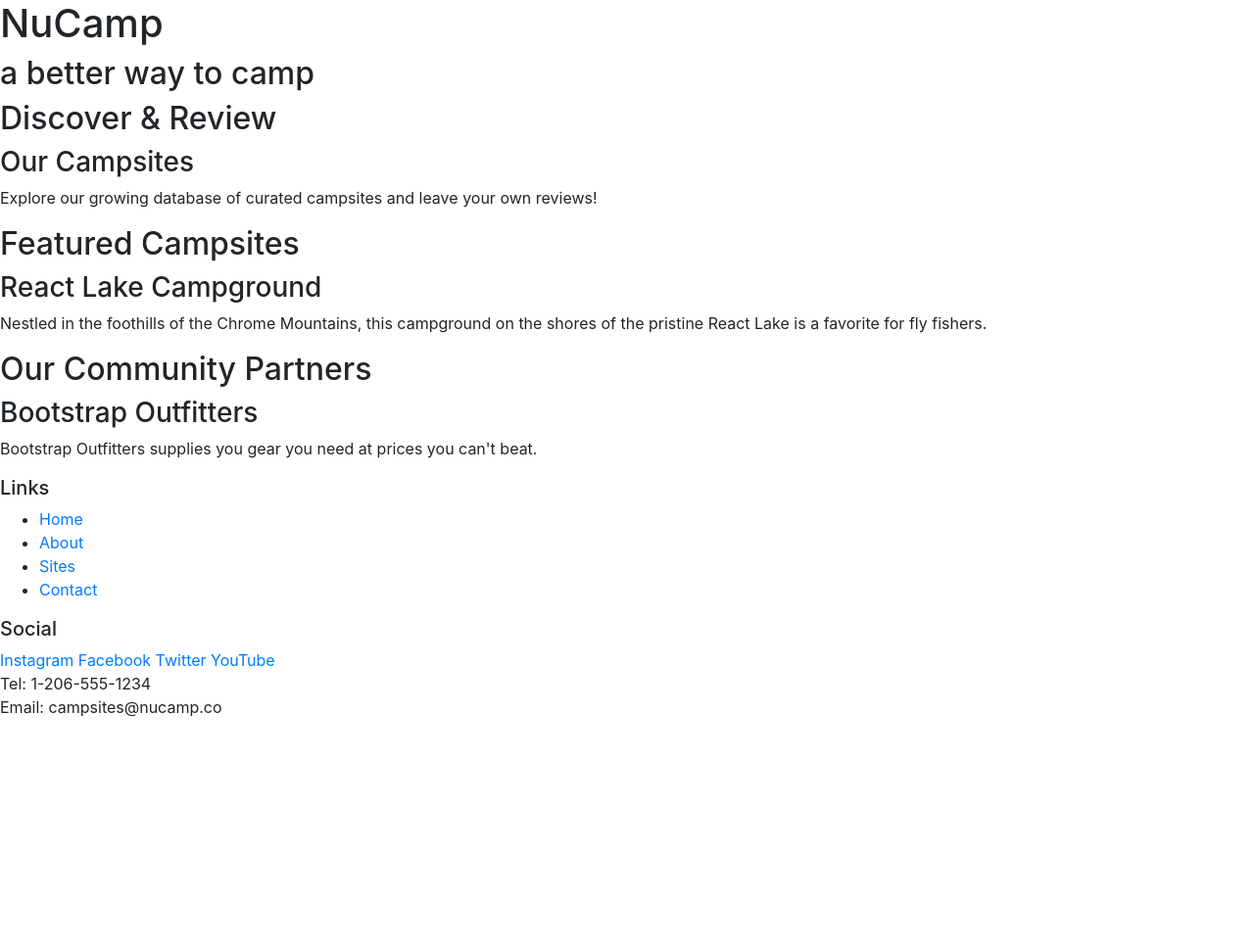
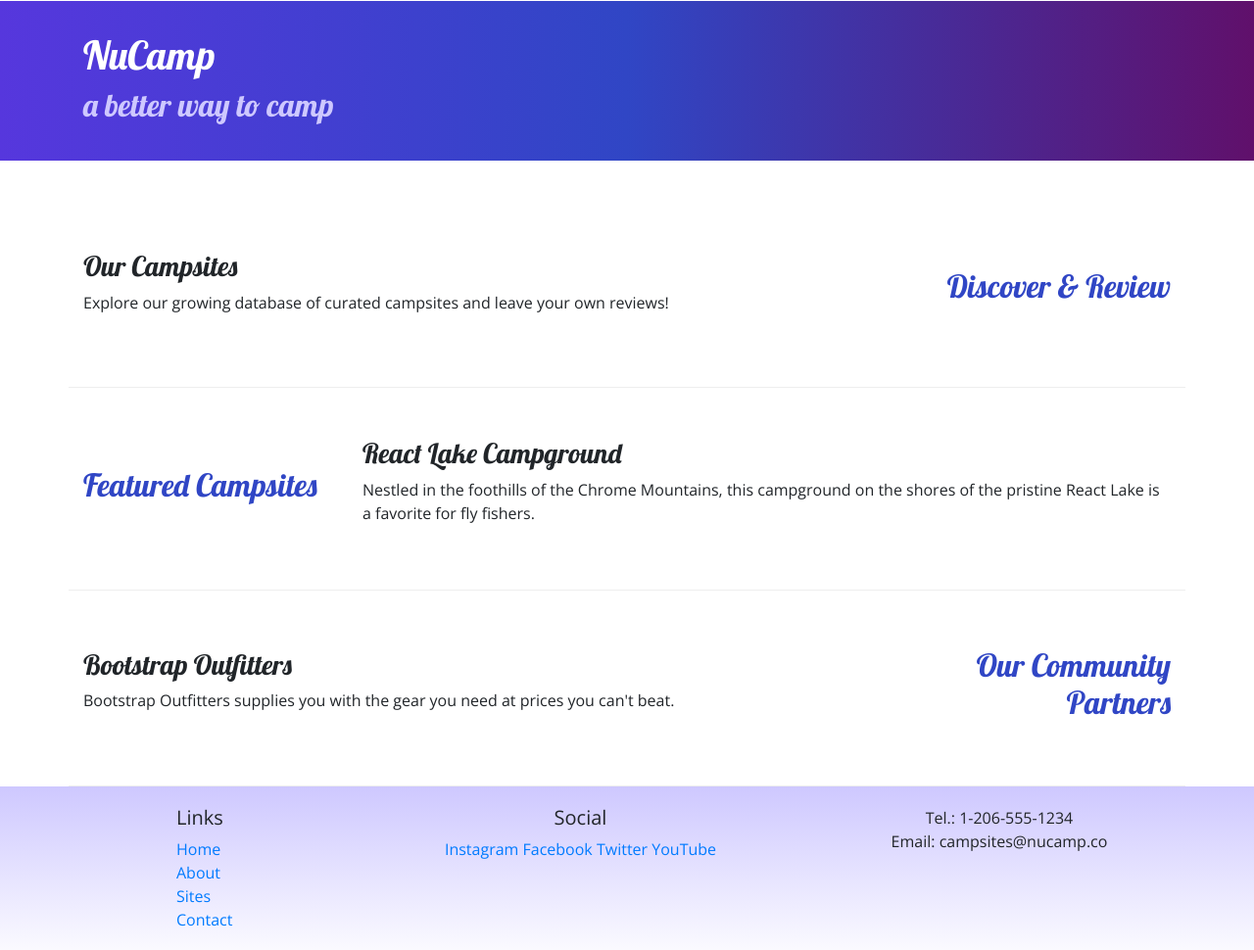
Before and after one commit to derrickleow7/Nucampsite, a website: page index.html in a window 1280 px wide. Shown: the whole page at 98% size. Before the commit the page ends 800 px from the top, so only its background shows below. Drawn offline with nearby package versions, Linux system fonts and the light colour scheme.

Commit message:
adding about us with bootstrap

```diff
--- /dev/null
+++ b/css/styles.css
@@ -0,0 +1,32 @@
+body {
+    font-family: "Open Sans", sans-serif;
+}
+
+h1, h2, h3 {
+    font-family: "Lobster", cursive;
+}
+
+h2 {
+    color: #3046C5;
+}
+
+header h2 {
+    color: #CEC8FF;
+}
+
+footer {
+    background-image: linear-gradient(#CEC8FF, white);
+    padding: 20px 0;
+}
+
+.jumbotron {
+    padding: 30px;
+    background-image: linear-gradient(to right, #5637DD, #3046C5, #60106B);
+    color: white;
+}
+
+.row-content {
+    padding: 50px 0;
+    border-bottom: 1px ridge;
+    min-height: 200px;
+}
--- a/index.html
+++ b/index.html
@@ -8,56 +8,85 @@
 
         <!-- Bootstrap CSS -->
         <link rel="stylesheet" href="node_modules/bootstrap/dist/css/bootstrap.min.css" />
+
+        <!-- Additional CSS must be placed after Bootstrap CSS -->
+        <link rel="stylesheet" href="https://fonts.googleapis.com/css?family=Lobster|Open+Sans" />
+        <link rel="stylesheet" href="css/styles.css" />
         <title>NuCamp: A Better Way To Camp</title>
     </head>
 
 <body>
-
-    <header>
-        <div>
+<div class="container">
+    <div class=""row>
+        <div class="col"></div>
+    </div>
+</div>
+        <header class="jumbotron jumbotron-fluid">
+        <div class="container">
+            <div class="row">
+                <div class="col"> </div>
+            </div>
             <h1>NuCamp</h1>
             <h2>a better way to camp</h2>
         </div>
     </header>
 
-    <div>
-        <h2>Discover & Review</h2>
+    <div class="container">
+        <div class="row row-content align-items-center">
+            <div class="col-sm-4 order-sm-last col-md-3">
+                <h2 class="text-sm-right">Discover & Review</h2>
+            </div>
+            <div class="col">
                 <h3>Our Campsites</h3>
                 <p>Explore our growing database of curated campsites and leave your own reviews!</p>
             </div>
+        </div>
 
-    <div>
+        <div class="row row-content align-items-center">
+            <div class="col-sm-4 col-md-3">
                 <h2>Featured Campsites</h2>
+            </div>
+            <div class="col">
                 <h3>React Lake Campground</h3>
         		<p>Nestled in the foothills of the Chrome Mountains, this campground on the shores of the pristine React Lake is a favorite for fly fishers.</p>
    			</div>
+        </div>
 
-    <div>
-        <h2>Our Community Partners</h2>
+        <div class="row row-content align-items-center">
+            <div class="col-sm-4 order-sm-last col-md-3">
+                <h2 class="text-sm-right">Our Community Partners</h2>
+            </div>
+            <div class="col">
                 <h3>Bootstrap Outfitters</h3>
-        <p>Bootstrap Outfitters supplies you gear you need at prices you can't beat.</p>
+        		<p>Bootstrap Outfitters supplies you with the gear you need at prices you can't beat.</p>
+            </div>
+        </div>
     </div>
 
     <footer>
-        <div>
+        <div class="container">
+            <div class="row">
+                <div class="col-4 col-sm-2 offset-1">
                     <h5>Links</h5>
-            <ul>
+            		<ul class="list-unstyled">
                         <li><a href="#">Home</a></li>
-                <li><a href="#">About</a></li>
+                        <li><a href="aboutus.html">About</a></li>
                         <li><a href="#">Sites</a></li>
                         <li><a href="#">Contact</a></li>
                     </ul>
                 </div>
-        <div>
+                <div class="col-6 col-sm-5 text-center">
                 	<h5>Social</h5>
                     <a href="http://instagram.com/">Instagram</a>
                     <a href="http://facebook.com/">Facebook</a>
                     <a href="http://twitter.com/">Twitter</a>
                     <a href="http://youtube.com/">YouTube</a>
                 </div>
-        <div>
-            Tel: 1-206-555-1234<br />
+                <div class="col-sm-4 text-center">
+                    Tel.: 1-206-555-1234<br />
                     Email: campsites@nucamp.co
+                </div>
+           </div>
         </div>
     </footer>
 <!-- jQuery must come first, then Popper.js, then the Bootstrap JavaScript plugins.-->
```
Also changed, not shown: aboutus.html (added, +94 -0 lines), example.html (added, +20 -0 lines). Lines whose indentation alone changed are shown as unchanged.
